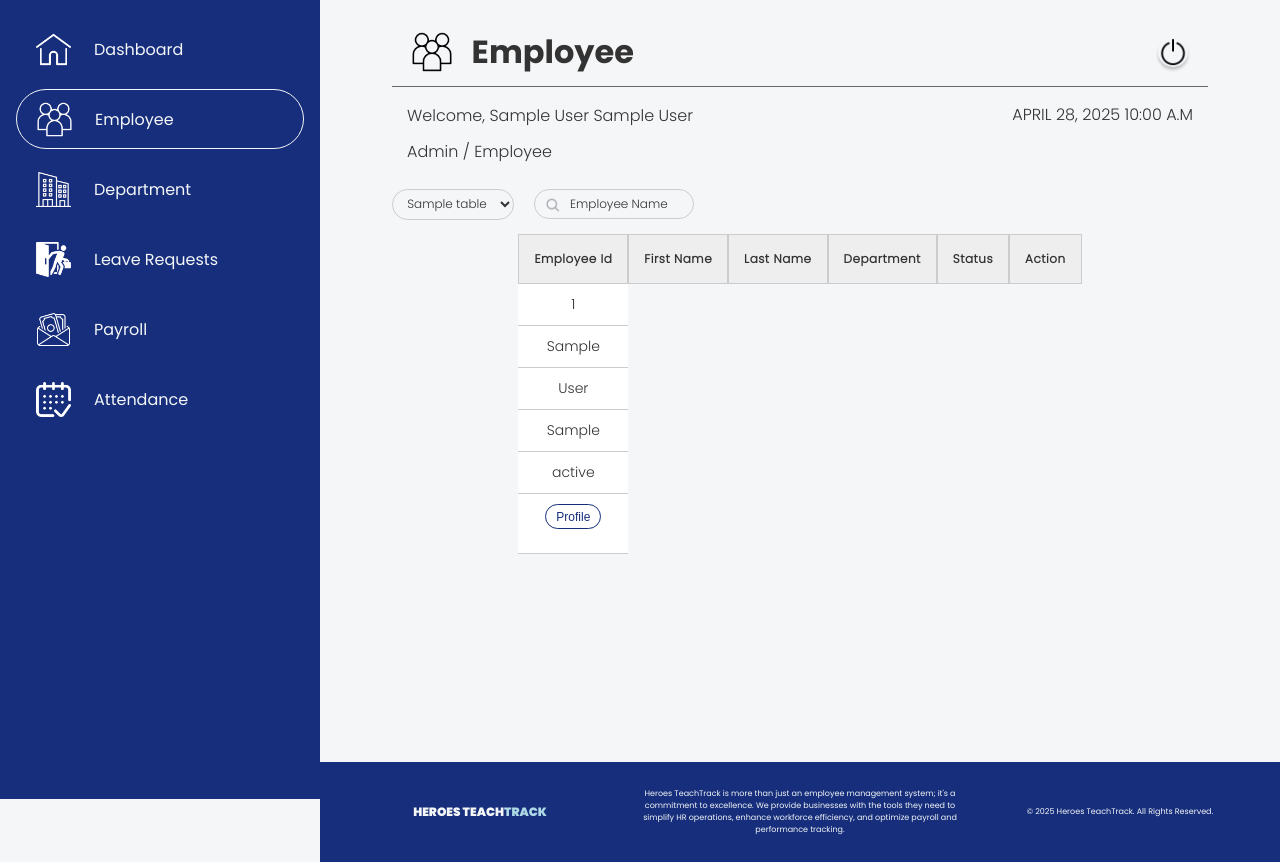
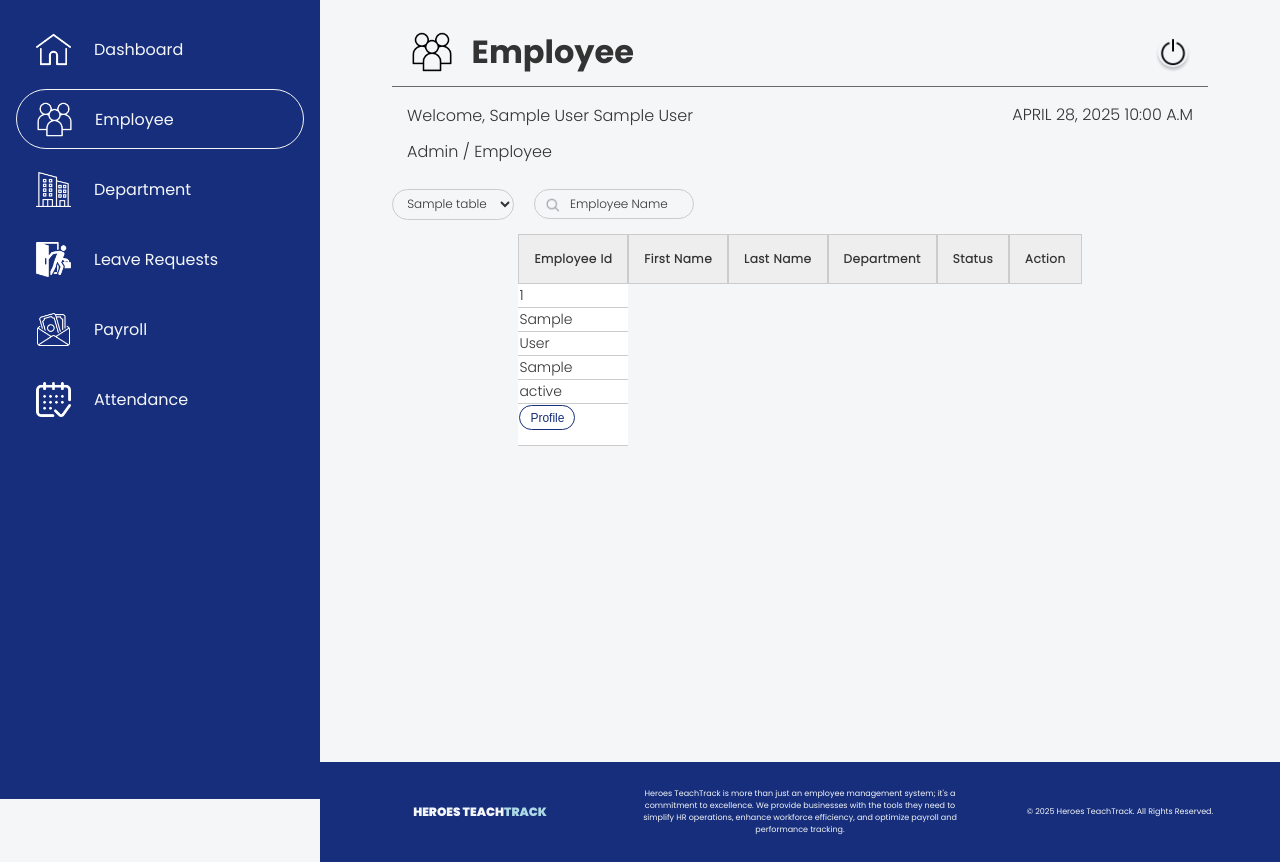
Before and after one commit to Jahmiebelle/Accounting-Management-System, a PHP site: page /Dashboard/admin/admin_employee.php in a window 1280 px wide. Shown: the part 81-943 px from the top of the page. Run offline with PHP 8.4, Linux system fonts and the light colour scheme; the visitor is signed in with stand-in values (Sample User, id 1); tables that the repository leaves empty or names only in its code hold one stand-in row (values such as "Sample post").

Commit message:
update admin_employee.css

```diff
--- a/AccountingSys/Styles/admin_employee.css
+++ b/AccountingSys/Styles/admin_employee.css
@@ -501,9 +501,6 @@ th {
 
 td {
   display: flex;
-  justify-content: center;
-  align-items: center;
-  padding: 10px 15px;
   font-family: 'Poppins-light';
   font-size: 14px;
 }
```
